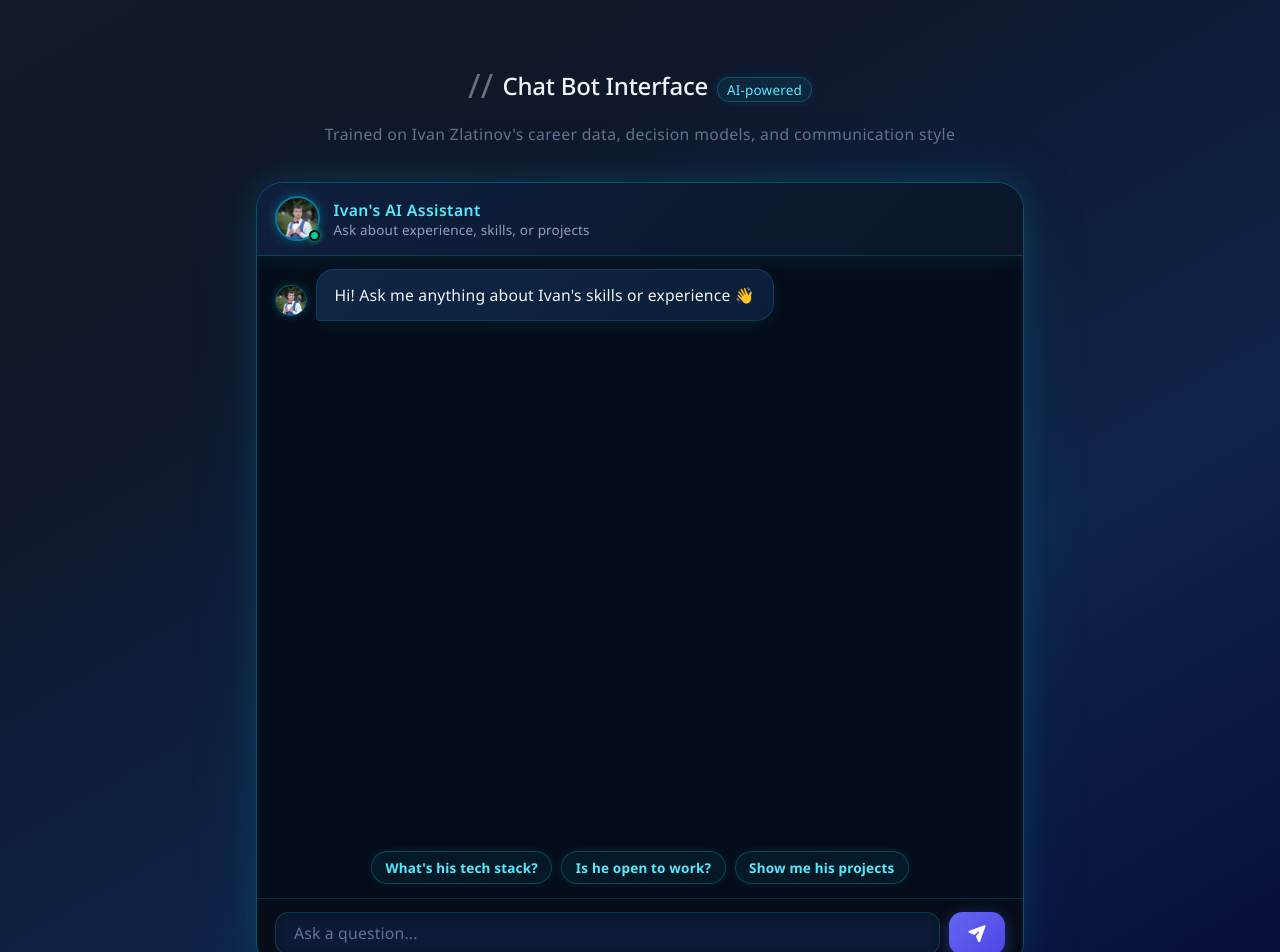
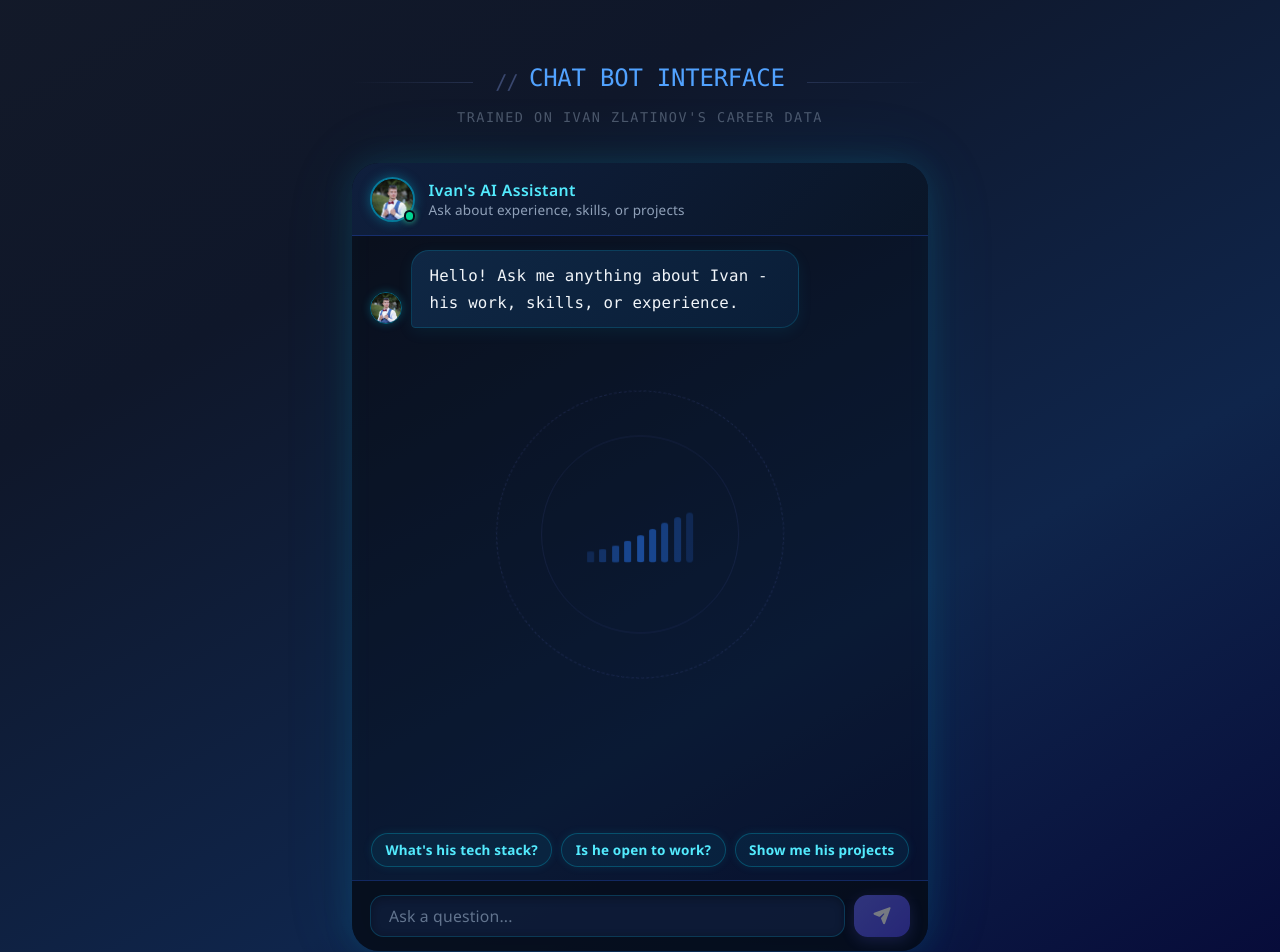
Before and after one commit to ivanzlatinov1/portfolio, a React (Vite) app: page / in a window 1280 px wide. Shown: the part 880-1832 px from the top of the page. Built offline with nearby package versions, Linux system fonts and the light colour scheme.

Commit message:
Refined chat bot section

```diff
--- a/src/App.tsx
+++ b/src/App.tsx
@@ -5,7 +5,6 @@ const App = () => {
     return (
         <>
             <Landing />
-            <hr className="border-none w-1/2 h-px bg-linear-to-r from-blue-500 via-blue-300 to-transparent" />
             <ChatBot />
             <hr className="border-none w-1/2 h-px bg-linear-to-r from-blue-500 via-blue-300 to-transparent" />
         </>
--- a/src/components/ChatBotHeader.tsx
+++ /dev/null
@@ -1,28 +0,0 @@
-const ChatBotHeader = () => {
-    return (
-        <div className="flex flex-col gap-2">
-            <div className="flex justify-center items-center gap-2">
-                <span className="text-gray-500 text-3xl mb-2">//</span>
-                <h2 className="text-xl font-semibold text-slate-100 tracking-wide">
-                    Chat Bot Interface
-                </h2>
-                <span
-                    className="text-xs px-2 py-0.5 rounded-full text-cyan-300"
-                    style={{
-                        background: 'rgba(6,182,212,0.1)',
-                        border: '1px solid rgba(6,182,212,0.3)',
-                        boxShadow: '0 0 8px rgba(6,182,212,0.15)',
-                    }}
-                >
-                    AI-powered
-                </span>
-            </div>
-            <p className="text-sm text-slate-500 tracking-wide">
-                Trained on Ivan Zlatinov's career data, decision models, and
-                communication style
-            </p>
-        </div>
-    )
-}
-
-export default ChatBotHeader
--- a/src/components/ChatBotMessageBox.tsx
+++ b/src/components/ChatBotMessageBox.tsx
@@ -1,5 +1,6 @@
 import profileImg from '@/assets/profile.png'
 import { useEffect, useRef } from 'react'
+import Waves from './Waves'
 
 interface Message {
     role: 'user' | 'assistant'
@@ -19,7 +20,8 @@ const ChatBotMessageBox = ({ messages, loading }: ChatBotMessageBoxProps) => {
     }, [messages, loading])
 
     return (
-        <div className="flex-1 overflow-y-auto px-4 py-3 flex flex-col gap-3">
+        <div className="relative flex-1 overflow-y-auto px-4 py-3 flex flex-col gap-3">
+            <Waves />
             {messages.map((m, i) => (
                 <div
                     key={i}
@@ -43,7 +45,7 @@ const ChatBotMessageBox = ({ messages, loading }: ChatBotMessageBoxProps) => {
                     )}
 
                     <div
-                        className={`max-w-[72%] rounded-2xl px-4 py-2.5 text-sm text-left leading-6 ${
+                        className={`max-w-[72%] font-mono rounded-2xl px-4 py-2.5 text-sm text-left leading-6 ${
                             m.role === 'user'
                                 ? 'rounded-br-sm text-white'
                                 : 'rounded-bl-sm text-slate-100'
--- /dev/null
+++ b/src/components/SectionHeader.tsx
@@ -0,0 +1,50 @@
+interface SectionHeaderProps {
+    title: string
+    description: string
+}
+
+const SectionHeader = ({ title, description }: SectionHeaderProps) => {
+    return (
+        <div className="flex flex-col items-center gap-2">
+            <div className="flex items-center w-full">
+                <div
+                    className="flex-1 h-px"
+                    style={{
+                        background:
+                            'linear-gradient(to right, transparent, rgba(99,120,180,0.25))',
+                    }}
+                />
+                <div className="flex items-center gap-2.5 px-5">
+                    <span
+                        className="font-mono text-lg leading-none"
+                        style={{
+                            color: 'rgba(99,120,180,0.5)',
+                            letterSpacing: '-1px',
+                        }}
+                    >
+                        //
+                    </span>
+                    <h2 className="font-mono font-extrabold text-blue-400 uppercase tracking-[3px] text-sm">
+                        {title}
+                    </h2>
+                </div>
+                <div
+                    className="flex-1 h-px"
+                    style={{
+                        background:
+                            'linear-gradient(to left, transparent, rgba(99,120,180,0.25))',
+                    }}
+                />
+            </div>
+
+            <p
+                className="font-mono text-xs uppercase tracking-[1.5px]"
+                style={{ color: 'rgba(148,163,184,0.45)' }}
+            >
+                {description}
+            </p>
+        </div>
+    )
+}
+
+export default SectionHeader
--- /dev/null
+++ b/src/components/Waves.tsx
@@ -0,0 +1,32 @@
+const Waves = () => {
+    return (
+        <div className="absolute top-1/2 left-1/2 -translate-x-1/2 -translate-y-1/2 flex flex-col items-center gap-4 select-none pointer-events-none">
+            <div className="relative flex items-center justify-center">
+                <div
+                    className="absolute w-64 h-64 rounded-full border border-dashed border-indigo-400/15"
+                    style={{ animation: 'rotateSlow 28s linear infinite' }}
+                />
+                <div className="absolute w-44 h-44 rounded-full border border-indigo-400/10" />
+
+                <div className="flex items-center gap-1.25 h-14">
+                    {[0.35, 0.55, 0.75, 0.9, 1, 0.9, 0.75, 0.55, 0.35].map(
+                        (opacity, i) => (
+                            <div
+                                key={i}
+                                className="w-1.5 rounded-full bg-blue-500"
+                                style={{
+                                    height: '56px',
+                                    opacity: opacity * 0.5,
+                                    transformOrigin: 'center bottom',
+                                    animation: `wavebar 3s ease-in-out infinite ${i * 0.12}s`,
+                                }}
+                            />
+                        )
+                    )}
+                </div>
+            </div>
+        </div>
+    )
+}
+
+export default Waves
--- a/src/index.css
+++ b/src/index.css
@@ -68,3 +68,32 @@ h2 {
 p {
     margin: 0;
 }
+
+@keyframes wavebar {
+    0%,
+    100% {
+        transform: scaleY(0.18);
+    }
+    50% {
+        transform: scaleY(1);
+    }
+}
+
+@keyframes rotateSlow {
+    from {
+        transform: rotate(0deg);
+    }
+    to {
+        transform: rotate(360deg);
+    }
+}
+
+@keyframes fadeLabel {
+    0%,
+    100% {
+        opacity: 0.2;
+    }
+    50% {
+        opacity: 0.45;
+    }
+}
--- a/src/sections/ChatBot.tsx
+++ b/src/sections/ChatBot.tsx
@@ -4,7 +4,7 @@ import { faPaperPlane } from '@fortawesome/free-solid-svg-icons'
 import { FontAwesomeIcon } from '@fortawesome/react-fontawesome'
 import { useState } from 'react'
 import profileImg from '@/assets/profile.png'
-import ChatBotHeader from '../components/ChatBotHeader'
+import SectionHeader from '../components/SectionHeader'
 import ChatBotMessageBox from '../components/ChatBotMessageBox'
 
 interface Message {
@@ -16,7 +16,8 @@ const ChatBot = () => {
     const [messages, setMessages] = useState<Message[]>([
         {
             role: 'assistant',
-            content: "Hi! Ask me anything about Ivan's skills or experience 👋",
+            content:
+                'Hello! Ask me anything about Ivan - his work, skills, or experience.',
         },
     ])
     const [input, setInput] = useState<string>('')
@@ -64,21 +65,23 @@ const ChatBot = () => {
     }
 
     return (
-        <div className="w-full h-full flex flex-col px-[20%] py-16 gap-8">
-            <ChatBotHeader />
+        <div className="w-[85%] h-full flex flex-col px-[20%] py-16 gap-8">
+            <SectionHeader
+                title="Chat Bot Interface"
+                description="Trained on Ivan Zlatinov's career data"
+            />
             <div
-                className="w-full h-175 flex flex-col mb-5 bg-[#050d1a] rounded-3xl border border-cyan-500/40 overflow-hidden"
+                className="w-full h-175 flex flex-col mb-5 bg-black/30 rounded-3xl overflow-hidden"
                 style={{
                     boxShadow:
                         '0 0 30px rgba(6,182,212,0.15), 0 0 80px rgba(6,182,212,0.08), inset 0 0 30px rgba(6,182,212,0.03)',
                 }}
             >
                 <div
-                    className="w-full flex gap-3 px-4 py-3 border-b border-cyan-500/20"
+                    className="w-full flex gap-3 px-4 py-3 border-b border-blue-900/60"
                     style={{
                         background:
                             'linear-gradient(135deg, #0f1f3d 0%, #0a1628 100%)',
-                        boxShadow: '0 4px 20px rgba(6,182,212,0.1)',
                     }}
                 >
                     <div className="relative w-10 h-10 shrink-0">
@@ -132,7 +135,7 @@ const ChatBot = () => {
                 )}
 
                 <div
-                    className="flex gap-2 px-4 py-3 border-t border-cyan-500/20"
+                    className="flex gap-2 px-4 py-3 border-t border-blue-900/60"
                     style={{ background: 'rgba(5,13,26,0.8)' }}
                 >
                     <input
@@ -158,18 +161,18 @@ const ChatBot = () => {
                     <button
                         onClick={sendMessage}
                         disabled={loading}
-                        className={`rounded-xl px-4 py-2 text-white text-sm transition-all ${
-                            loading
-                                ? 'cursor-not-allowed opacity-50'
+                        className={`rounded-xl px-4 py-2 text-white text-sm cursor-pointer hover:scale-105 transition-all duration-200 ${
+                            loading || !input
+                                ? 'cursor-not-allowed'
                                 : 'cursor-pointer hover:scale-105'
                         }`}
                         style={{
-                            background: loading
-                                ? 'rgba(99,102,241,0.4)'
-                                : 'linear-gradient(135deg, #6366f1, #4f46e5)',
-                            boxShadow: loading
-                                ? 'none'
-                                : '0 4px 15px rgba(99,102,241,0.4)',
+                            background:
+                                'linear-gradient(135deg, #6366f1, #4f46e5)',
+                            boxShadow: '0 4px 15px rgba(99,102,241,0.4)',
+                            opacity: loading || !input ? 0.45 : 1,
+                            transition:
+                                'opacity 0.2s ease, box-shadow 0.2s ease, transform 0.2s ease',
                         }}
                     >
                         <FontAwesomeIcon icon={faPaperPlane} />
```
